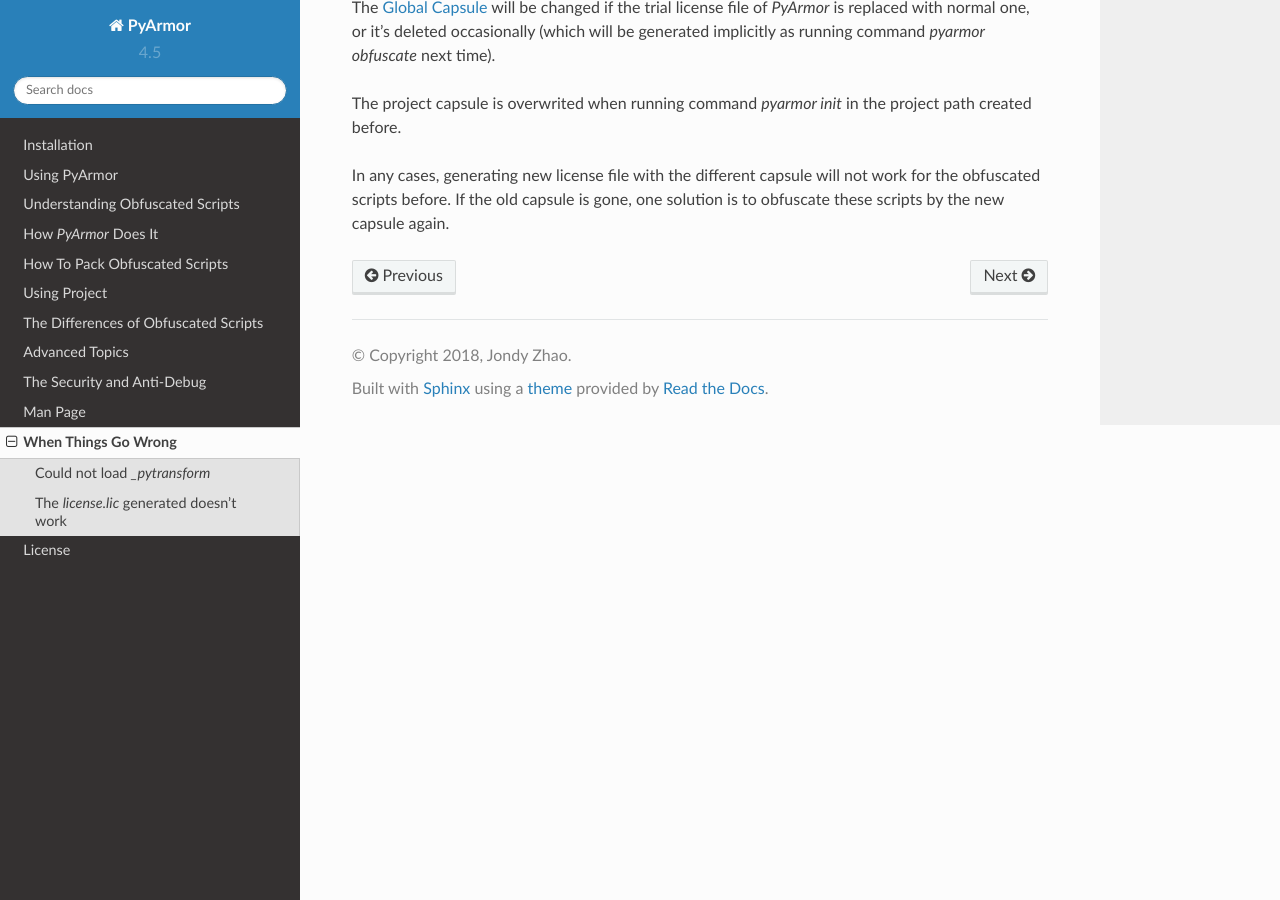
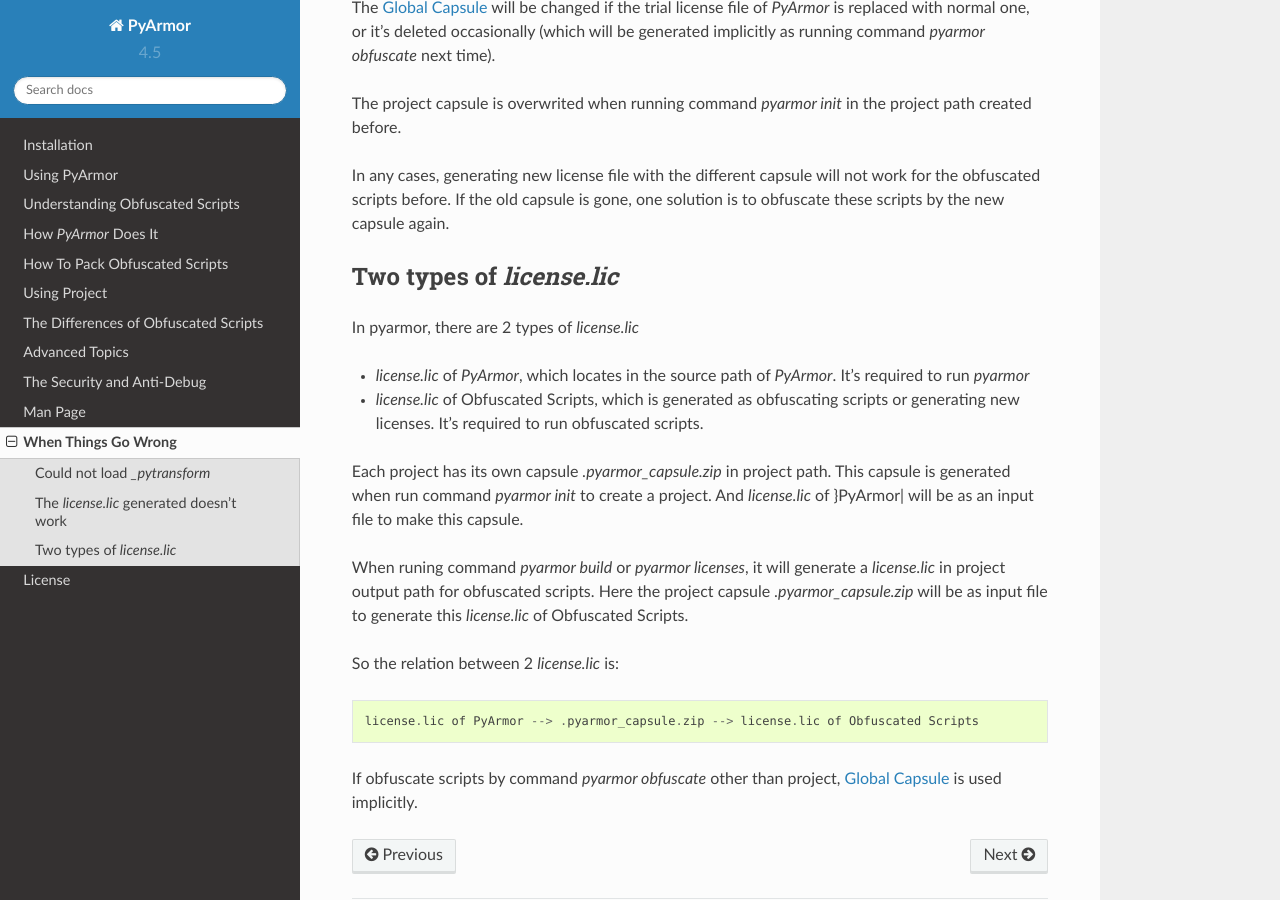
Before and after one commit to dashingsoft/pyarmor, a Sphinx documentation site: the page built from docs/questions.rst, in a window 1280 px wide and 900 px high, scrolled down 1043 px. Built offline with Sphinx 7.4.7 and the Read the Docs theme 2.0.0, drawn with Linux system fonts in a browser that asks for light colours.

Commit message:
Add new question

```diff
--- a/docs/questions.rst
+++ b/docs/questions.rst
@@ -60,4 +60,34 @@
 gone, one solution is to obfuscate these scripts by the new capsule
 again.
 
+Two types of `license.lic`
+--------------------------
+
+In pyarmor, there are 2 types of `license.lic`
+
+* `license.lic` of |PyArmor|, which locates in the source path of
+  |PyArmor|. It's required to run `pyarmor`
+
+* `license.lic` of Obfuscated Scripts, which is generated as
+  obfuscating scripts or generating new licenses. It's required to run
+  obfuscated scripts.
+
+Each project has its own capsule `.pyarmor_capsule.zip` in project
+path. This capsule is generated when run command `pyarmor init` to
+create a project. And `license.lic` of }PyArmor| will be as an input
+file to make this capsule.
+
+When runing command `pyarmor build` or `pyarmor licenses`, it will
+generate a `license.lic` in project output path for obfuscated
+scripts. Here the project capsule `.pyarmor_capsule.zip` will be as
+input file to generate this `license.lic` of Obfuscated Scripts.
+
+So the relation between 2 `license.lic` is::
+
+    license.lic of PyArmor --> .pyarmor_capsule.zip --> license.lic of Obfuscated Scripts
+
+If obfuscate scripts by command `pyarmor obfuscate` other than
+project, :ref:`Global Capsule` is used implicitly.
+
+
 .. include:: _common_definitions.txt
```
